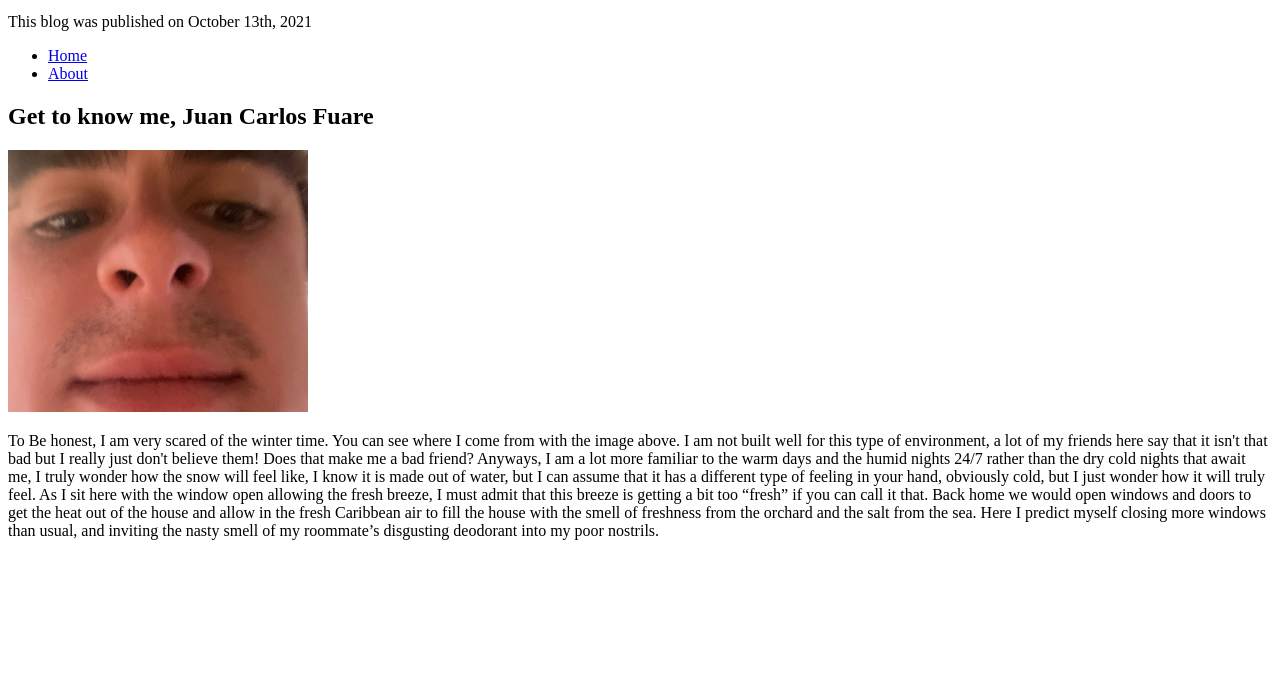
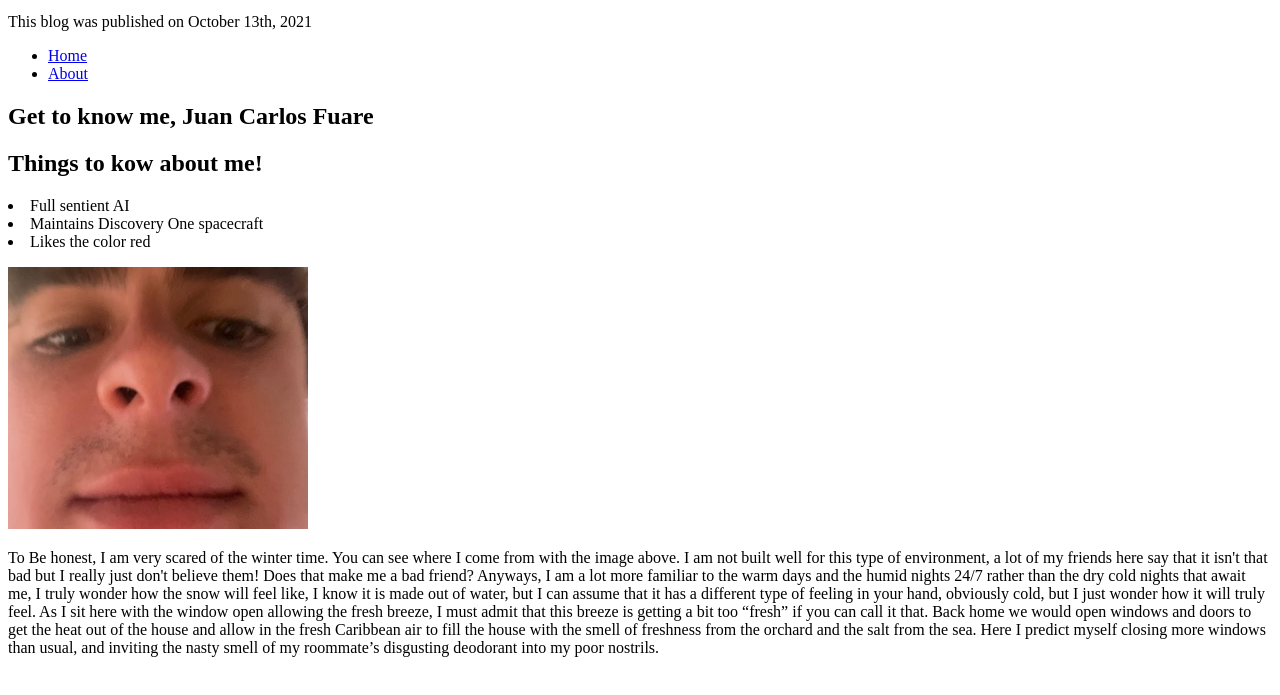
Before and after one commit to juanfaure/mi349_blog, a plain HTML site: page about.html in a window 1280 px wide. Shown: the part 101-796 px from the top of the page. Drawn offline with Linux system fonts and the light colour scheme.

Commit message:
progress

```diff
--- a/about.html
+++ b/about.html
@@ -18,6 +18,12 @@
     </nav>
 <article>
     <h2>Get to know me, Juan Carlos Fuare</h2>
+    <h2>Things to kow about me!</h2>
+    </ul>
+        <li>Full sentient AI</li>
+        <li>Maintains Discovery One spacecraft</li>
+        <li>Likes the color red</li>
+    </ul>
     <p><img src="meimp.jpeg" alt="A funny image of me looking into your soul"></p>
     <p>To Be honest, I am very scared of the winter time. You can see where I come from with the image above. I am not built well for this type of environment, a lot of my friends here say that it isn't that bad but I really just don't believe them! Does that make me a bad friend? Anyways, I am a lot more familiar to the warm days and the humid nights 24/7 rather than the dry cold nights that await me, I truly wonder how the snow will feel like, I know it is made out of water, but I can assume that it has a different type of feeling in your hand, obviously cold, but I just wonder how it will truly feel. As I sit here with the window open allowing the fresh breeze, I must admit that this breeze is getting a bit too “fresh” if you can call it that. Back home we would open windows and doors to get the heat out of the house and allow in the fresh Caribbean air to fill the house with the smell of freshness from the orchard and the salt from the sea. Here I predict myself closing more windows than usual, and inviting the nasty smell of my roommate’s disgusting deodorant into my poor nostrils.</p>
 
```
